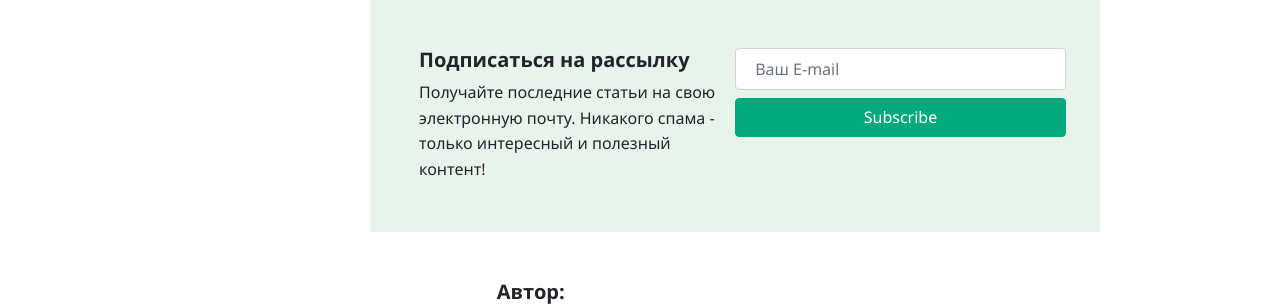
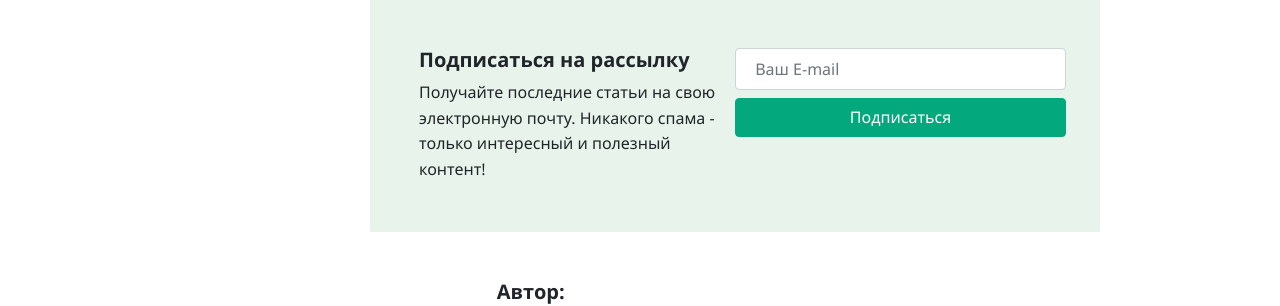
Before and after one commit to DaniilChizhevskii/Coding-Ti.me, a Jekyll site: the page built from _posts/2019-01-18-customer-service.md, in a window 1280 px wide and 900 px high, scrolled down 858 px. Shown: the part 412-718 px from the top of the window. Built offline with Jekyll 4.4.1, drawn with Linux system fonts in a browser that asks for light colours; nearby versions of some CDN libraries; comment, search, counter and statistics services are not loaded.

Commit message:
Update post.html

```diff
--- a/_layouts/post.html
+++ b/_layouts/post.html
@@ -94,7 +94,7 @@ layout: default
 								<input type="email" placeholder="Ваш E-mail" name="EMAIL" class="required email form-control w-100" id="mce-EMAIL" autocomplete="on" required>
 
 
-								<button type="submit" value="Подписаться" name="subscribe" class="heart btn btn-success btn-block w-100 mt-2">Subscribe</button>
+								<button type="submit" value="Подписаться" name="subscribe" class="heart btn btn-success btn-block w-100 mt-2">Подписаться</button>
 
                             </div>
                             </form>
```
